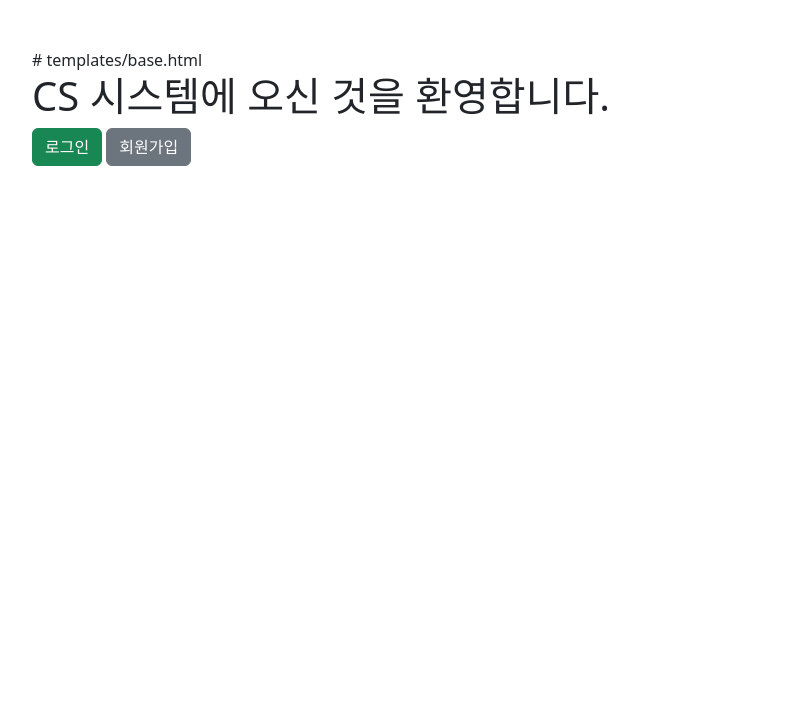
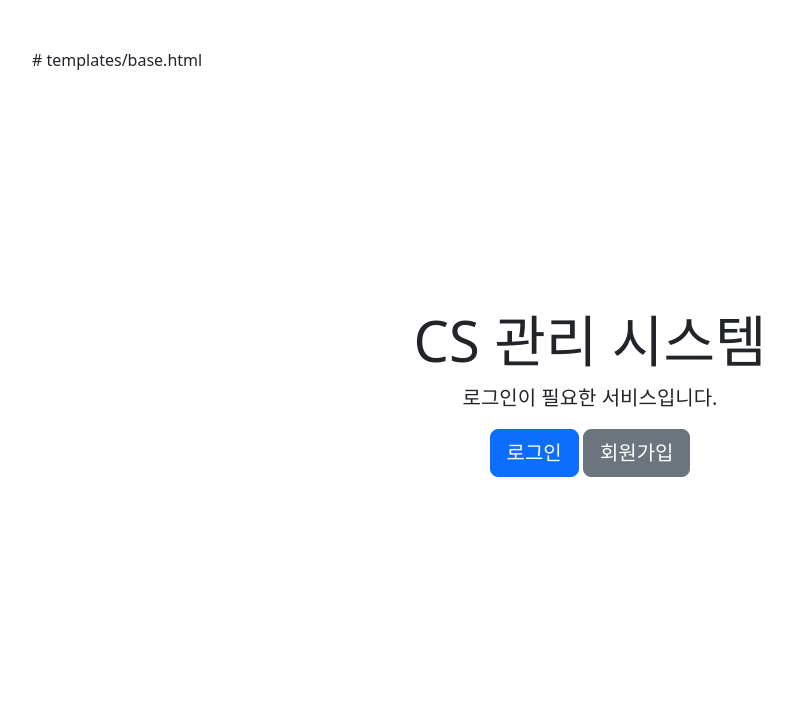
Before and after one commit to seehasung/cs-system, a FastAPI app: page / in a window 1280 px wide. Shown: the top 711 px of the page, without its empty margins (50-842 px from the left). Run offline with FastAPI, Linux system fonts and the light colour scheme.

Commit message:
🔧 auth 라우터 추가 및 관리자 버튼 표시 오류 수정

```diff
--- a/templates/base.html
+++ b/templates/base.html
@@ -2,8 +2,9 @@
 <!DOCTYPE html>
 <html>
 <head>
-    <title>{% block title %}CS 시스템{% endblock %}</title>
+    <title>{% block title %}SHS.corp CS 시스템{% endblock %}</title>
     <link href="https://cdn.jsdelivr.net/npm/bootstrap@5.3.2/dist/css/bootstrap.min.css" rel="stylesheet">
+    <link rel="stylesheet" href="https://cdn.jsdelivr.net/npm/bootstrap-icons@1.11.3/font/bootstrap-icons.min.css">
 </head>
 <body class="container mt-5">
     {% block content %}{% endblock %}
--- a/templates/index.html
+++ b/templates/index.html
@@ -1,23 +1,47 @@
 {% extends "base.html" %}
 {% block title %}홈{% endblock %}
 {% block content %}
-  <h1>CS 시스템에 오신 것을 환영합니다.</h1>
 
-  {% if username %}
-    <p>👋 {{ username }}님 환영합니다! <a href="/logout">로그아웃</a></p>
+{% if username %}
+    <div class="container py-4">
+        <div class="p-5 mb-4 bg-light rounded-3 shadow-sm">
+            <div class="container-fluid py-3">
+                <h1 class="display-5 fw-bold">👋 {{ username }}님, 환영합니다!</h1>
+                <p class="col-md-8 fs-4">CS 관리 시스템 대시보드입니다. 아래에서 원하시는 작업을 선택하세요.</p>
+                <a class="btn btn-outline-secondary" href="/logout" role="button">로그아웃</a>
+                <a class="btn btn-outline-warning" href="/change-password" role="button">비밀번호 변경</a>
+            </div>
+        </div>
 
-    <div style="margin-bottom: 1em;">
-      <a class="btn btn-warning" href="/change-password">비밀번호 변경</a>
-      <a href="/products" class="btn btn-primary">📦 상품 조회</a>
-      <a href="/products/create" class="btn btn-success">➕ 상품 등록 및 수정</a>
+        <div class="row align-items-md-stretch">
+            <div class="col-md-6 mb-4">
+                <div class="h-100 p-5 text-bg-dark rounded-3 shadow">
+                    <h2><i class="bi bi-box-seam"></i> 상품 관리</h2>
+                    <p>상품 정보를 조회, 등록, 수정, 삭제할 수 있습니다. 재고 및 가격을 관리하세요.</p>
+                    <a href="/products" class="btn btn-outline-light" type="button">📦 상품 조회하기</a>
+                </div>
+            </div>
 
-      {% if is_admin %}
-        <a href="/admin/users" class="btn btn-secondary">👥 사용자 관리</a>
+            {% if is_admin %}
+            <div class="col-md-6 mb-4">
+                <div class="h-100 p-5 bg-light border rounded-3 shadow">
+                    <h2><i class="bi bi-people-fill"></i> 사용자 관리</h2>
+                    <p>시스템에 등록된 사용자의 목록을 보고, 관리자 권한을 부여하거나 삭제할 수 있습니다.</p>
+                    <a href="/admin/users" class="btn btn-outline-secondary" type="button">👥 사용자 관리하기</a>
+                </div>
+            </div>
+            {% endif %}
+        </div>
+    </div>
+{% else %}
+    <div class="d-flex justify-content-center align-items-center" style="height: 80vh;">
+        <div class="text-center">
+            <h1 class="display-4">CS 관리 시스템</h1>
+            <p class="lead">로그인이 필요한 서비스입니다.</p>
+            <a class="btn btn-primary btn-lg" href="/login">로그인</a>
+            <a class="btn btn-secondary btn-lg" href="/register">회원가입</a>
+        </div>
+    </div>
+{% endif %}
 
-      {% endif %}
-    </div>
-  {% else %}
-    <a class="btn btn-success" href="/login">로그인</a>
-    <a class="btn btn-secondary" href="/register">회원가입</a>
-  {% endif %}
 {% endblock %}
```
Also changed, not shown: templates/admin_products.html (+11 -5 lines).
